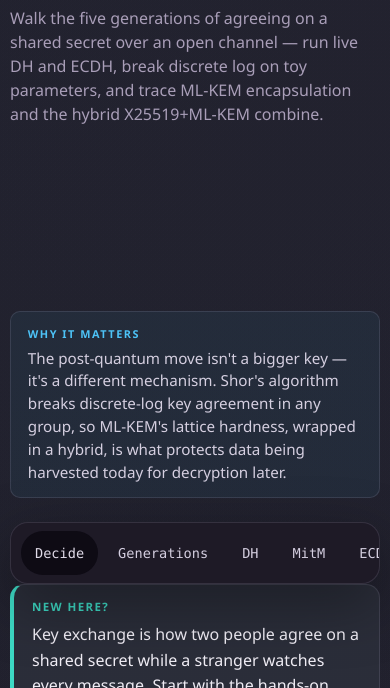
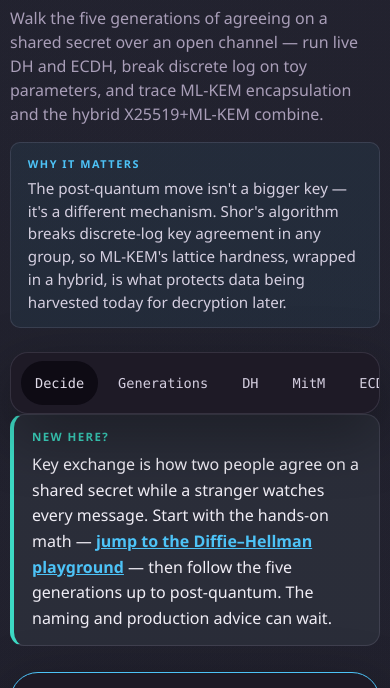
Before and after one commit to systemslibrarian/crypto-lab-key-exchange, a website built with Vite: page index.html in a window 390 px wide. Shown: the part 156-844 px from the top of the page. Built offline with nearby package versions, Linux system fonts and the light colour scheme; what @noble/post-quantum would draw is missing.

Commit message:
Make lab self-contained; fix cl-hero mobile layout; accessibility pass

```diff
--- a/index.html
+++ b/index.html
@@ -31,11 +31,6 @@
     <title>Key Exchange Evolution — crypto-lab</title>
   </head>
   <body>
-<!-- BEGIN crypto-lab shared header — managed; edit shared-header.html + re-run reapply-header.py
-     Identical on every lab. Self-contained styles. Accents use each demo's own
-     --accent CSS variable (teal #35d6bb fallback). The ONLY per-repo value is the
-     repo name (crypto-lab-key-exchange) in the GitHub link.
-     Source of truth: github.com/systemslibrarian/crypto-lab/shared-header.html -->
 <style>
   .cl-topbar{
     /* The bar is always dark (#0b1512) regardless of page theme, so header
@@ -147,9 +142,8 @@
     else dedupeBanner();
   })();
 </script>
-<!-- END crypto-lab shared header -->
     <a class="skip-link" href="#playground-heading">Skip to content</a>
-    <div id="app"></div>
+    <main id="app"></main>
     <script type="module" src="/src/main.ts"></script>
   </body>
 </html>
--- a/src/style.css
+++ b/src/style.css
@@ -231,7 +231,6 @@ button {
   line-height: 1.6;
 }
 
-/* BEGIN cl-hero standard — managed, keep in sync across fleet */
 /* Accent/tint/text mapped to this demo's theme vars:
    --text -> --ink-strong, --text-dim -> --ink-soft, --border -> --line,
    --accent -> --accent. Passes axe contrast in both light and dark themes. */
@@ -243,8 +242,7 @@ button {
 .cl-hero-why{flex:0 1 min(40%,26rem);min-width:min(100%,15rem);border:1px solid var(--line);border-radius:10px;padding:.85rem 1.05rem;background:color-mix(in oklab,var(--accent) 6%,transparent);}
 .cl-hero-why-label{display:block;font-size:.68rem;font-weight:700;letter-spacing:.14em;color:var(--accent);}
 .cl-hero-why-text{margin:.35rem 0 0;font-size:.95rem;line-height:1.5;color:var(--ink);}
-@media (max-width:640px){.cl-hero{flex-direction:column;}.cl-hero-why{flex-basis:auto;width:100%;}}
-/* END cl-hero standard */
+@media (max-width:640px){.cl-hero{flex-direction:column;}.cl-hero-main{flex-basis:auto;min-width:0;}.cl-hero-why{flex-basis:auto;width:100%;}}
 
 .lab-section {
   margin-top: 26px;
--- a/src/ui.ts
+++ b/src/ui.ts
@@ -2138,6 +2138,9 @@ function wireScrollSpy(): void {
 
 function renderFooter(): HTMLElement {
 	const footer = el('footer', 'lab-section');
+	// Explicit role: this <footer> is nested inside <main id="app">, where the
+	// implicit contentinfo landmark would otherwise be suppressed.
+	footer.setAttribute('role', 'contentinfo');
 	const reviewed = '2026-06';
 	footer.innerHTML = `
 		<div class="footer-meta">
```
